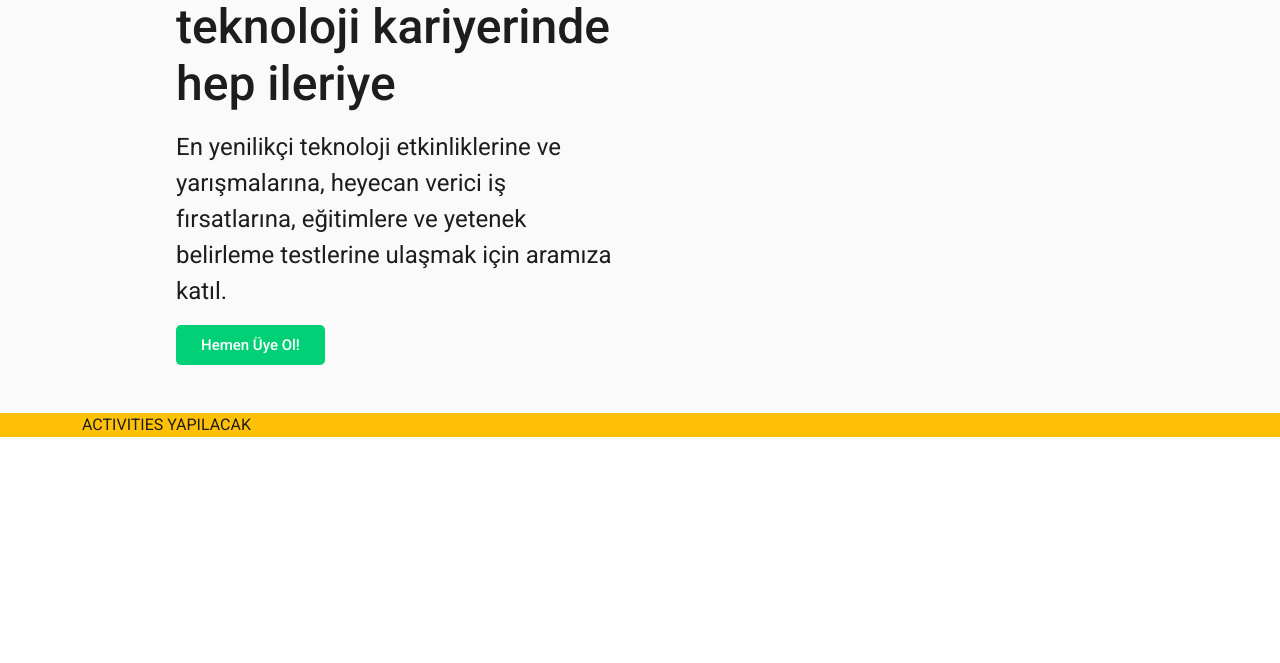
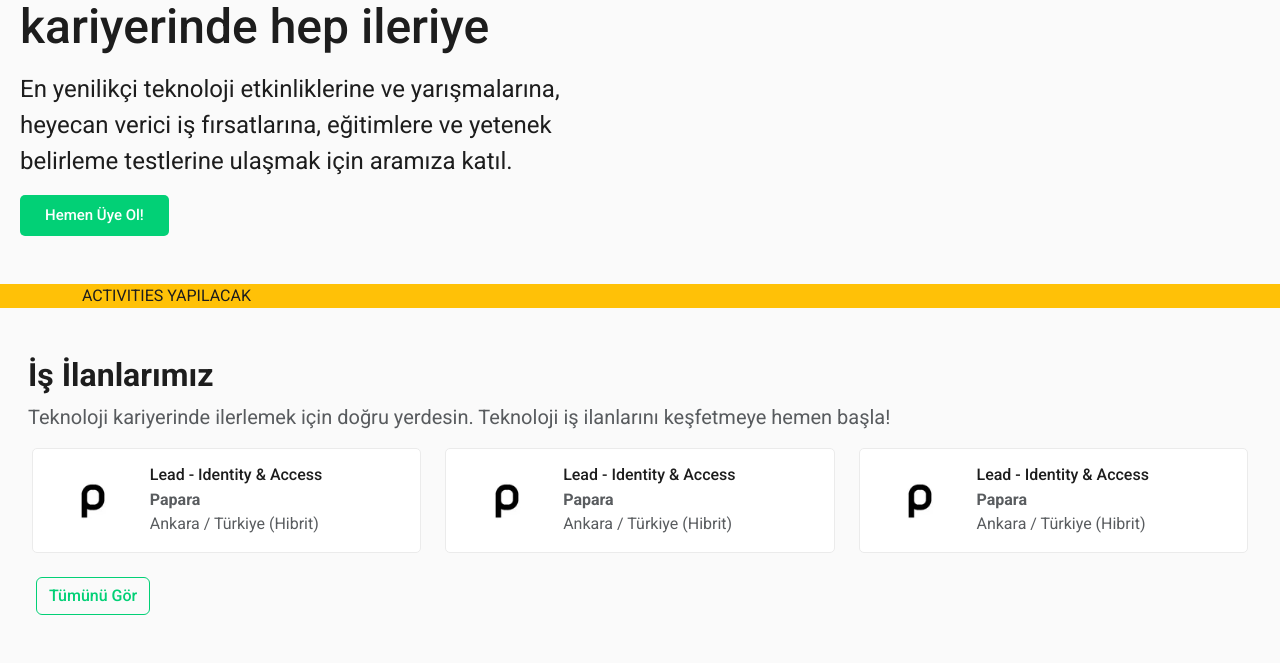
Before and after one commit to Berke4554/techcareerClone, a plain HTML site: page index.html in a window 1280 px wide. Shown: the part 184-847 px from the top of the page. Before the commit the page ends 800 px from the top, so only its background shows below. Drawn offline with nearby package versions, Linux system fonts and the light colour scheme.

Commit message:
Recruitment Container Design Done

```diff
--- a/Css/style.css
+++ b/Css/style.css
@@ -22,6 +22,25 @@ body {
   color: var(--color-primary);
 
 }
+
+/* SCROLL BTN */
+#scrollTopBtn {
+  position: fixed;
+  bottom: 60px;
+  right: 20px;
+  border: none;
+  background-color: #FAFAFA;
+  color: rgb(0, 0, 0);
+  cursor: pointer;
+  display: none;
+  transition: background-color 0.3s ease, transform 0.2s ease;
+}
+
+#scrollTopBtn:hover {
+  background-color: #F0F0F0; /* Hafifçe koyulaşan bir efekt */
+}
+
+/* SCROLL BTN */
 
 
 
@@ -96,3 +115,20 @@ padding: 15px;
 font-size: 13px;
 color: white;
 }
+
+/*İş ilanlarımız */
+
+.recruitment{
+  background-color: var(--color-banner);
+}
+
+.job-card{
+  background-color: white;
+  border-radius: 5px;
+  border: 1px solid #ebebeb ;
+
+}
+.job-card:hover{
+  border: 1px solid #1d1d1d ;
+  box-sizing: border-box;
+}
--- a/Js/index.js
+++ b/Js/index.js
@@ -14,3 +14,18 @@ document
   .addEventListener("mouseout", function () {
     popoverTrigger.hide(); // Hover'dan çıktığında popover'ı kapatıyoruz
   });
+
+//! SCROLL BTN CODE
+const scrollTopBtn = document.getElementById("scrollTopBtn");
+
+window.onscroll = function () {
+  if (document.documentElement.scrollTop > 100) {
+    scrollTopBtn.style.display = "block";
+  } else {
+    scrollTopBtn.style.display = "none";
+  }
+};
+
+scrollTopBtn.onclick = function () {
+  window.scrollTo({ top: 0, behavior: "smooth" });
+};
--- a/index.html
+++ b/index.html
@@ -28,6 +28,14 @@
     <link rel="stylesheet" href="./Css/style.css" />
   </head>
   <body>
+    <!--*SCROLL BUTTON -->
+    <button class="btn rounded-pill" id="scrollTopBtn">
+      <div>
+        <i class="fas fa-arrow-up"></i>
+        <span class="fs-6">Yukarı Çık</span>
+      </div>
+    </button>
+
     <!--! NAVBAR -->
     <header class="mb-1" style="box-shadow: 0px 2px 16px rgba(0, 0, 0, 0.1)">
       <div class="mx-xxl-5 px-xxl-5">
@@ -201,10 +209,13 @@
     </header>
 
     <!--! BANNER -->
-    <div class="banner py-5 px-5" style="background-color: var(--color-banner)">
+    <div
+      class="banner py-5 px-xxl-5"
+      style="background-color: var(--color-banner)"
+    >
       <div class="container-fluid">
-        <div class="row mx-5 px-5">
-          <div class="col-6">
+        <div class="row mx-xxl-5 px-xxl-5">
+          <div class="col-12 col-lg-6 order-2 order-lg-1">
             <div class="leftBanner ps-2">
               <h1 class="display-5 fw-medium">
                 <span style="color: var(--color-green)"
@@ -231,9 +242,9 @@
               </button>
             </div>
           </div>
-          <div class="col-6">
+          <div class="col-12 col-lg-6 order-1 order-lg-2">
             <div class="rightBanner d-flex pe-3 justify-content-end">
-              <img src="Images/bannerImg.webp" alt="" />
+              <img src="Images/bannerImg.webp" width="100%" alt="" />
             </div>
           </div>
         </div>
@@ -245,8 +256,89 @@
       <div class="container">ACTIVITIES YAPILACAK</div>
     </div>
 
-    <!--! JOB CONTAINER -->
+    <!--! RECRUITMENT CONTAINER -->
+    <div class="recruitment py-5">
+      <div class="container-fluid">
+        <div class="mx-xxl-5 px-xxl-5">
+          <!--* İş İlanlarımız Text -->
+          <div class="mx-xxl-5 px-3">
+            <h2 class="fw-bold">İş İlanlarımız</h2>
+            <p class="text-muted fs-5">
+              Teknoloji kariyerinde ilerlemek için doğru yerdesin. Teknoloji iş
+              ilanlarını keşfetmeye hemen başla!
+            </p>
+          </div>
+          <!--* İş İlanları -->
+          <div class="row mx-2 mx-xxl-5 gx-5 gy-4 justify-content-between">
+            <!--! İş İlan Kart -->
+            <div class="col-12 col-md-4">
+              <div class="row align-items-center p-3 job-card">
+                <div class="col-3 col-sm-2 col-md-3 text-center">
+                  <img src="Images/papara.webp" alt="" width="50px" />
+                </div>
+                <div class="col-9 col-sm-10 col-md-9">
+                  <div>
+                    <h6 class="mb-1 text-truncate">Lead - Identity & Access</h6>
+                    <p class="text-muted fw-bold m-0">Papara</p>
+                    <p class="text-muted m-0">Ankara / Türkiye (Hibrit)</p>
+                  </div>
+                </div>
+              </div>
+            </div>
+            <!--! İş İlan Kart -->
+            <div class="col-12 col-md-4">
+              <div class="row align-items-center p-3 job-card">
+                <div class="col-3 col-sm-2 col-md-3 text-center">
+                  <img src="Images/papara.webp" alt="" width="50px" />
+                </div>
+                <div class="col-9 col-sm-10 col-md-9">
+                  <div>
+                    <h6 class="mb-1 text-truncate">Lead - Identity & Access</h6>
+                    <p class="text-muted fw-bold m-0">Papara</p>
+                    <p class="text-muted m-0">Ankara / Türkiye (Hibrit)</p>
+                  </div>
+                </div>
+              </div>
+            </div>
+            <!--! İş İlan Kart -->
+            <div class="col-12 col-md-4">
+              <div class="row align-items-center p-3 job-card">
+                <div class="col-3 col-sm-2 col-md-3 text-center">
+                  <img src="Images/papara.webp" alt="" width="50px" />
+                </div>
+                <div class="col-9 col-sm-10 col-md-9">
+                  <div>
+                    <h6 class="mb-1 text-truncate">Lead - Identity & Access</h6>
+                    <p class="text-muted fw-bold m-0">Papara</p>
+                    <p class="text-muted m-0">Ankara / Türkiye (Hibrit)</p>
+                  </div>
+                </div>
+              </div>
+            </div>
 
+            <div class="mt-4 mx-xxl-3 p-0">
+              <button
+                style="
+                  border: 1px solid var(--color-green);
+                  color: var(--color-green);
+                "
+                class="btn mx-3 mx-xxl-0 fw-medium"
+              >
+                Tümünü Gör
+              </button>
+            </div>
+          </div>
+        </div>
+      </div>
+    </div>
+    <!--! EDUCATIONS CONTAINER -->
+    <!--! TEST CONTAINER -->
+    <!--! SLIDER -->
+    <!--! TECHCAREER PRODUCTS -->
+    <!--! REFERENCE SLIDER -->
+    <!--! SPONSORSHIPS -->
+    <!--! STUDENTS CONTAINER -->
+    <!--! FOOTER -->
     <!--* Bootstrap JS CDN  -->
     <script
       src="https://cdn.jsdelivr.net/npm/@popperjs/core@2.11.8/dist/umd/popper.min.js"
```
Also changed, not shown: Images/papara.webp (added).
